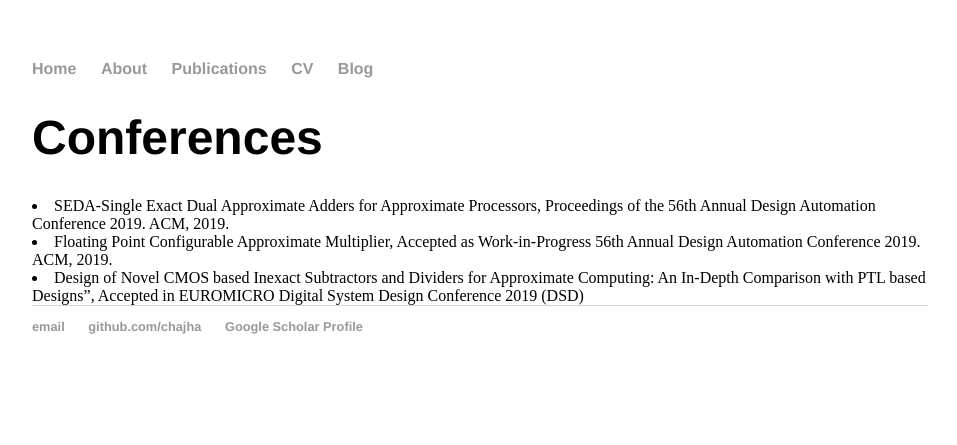
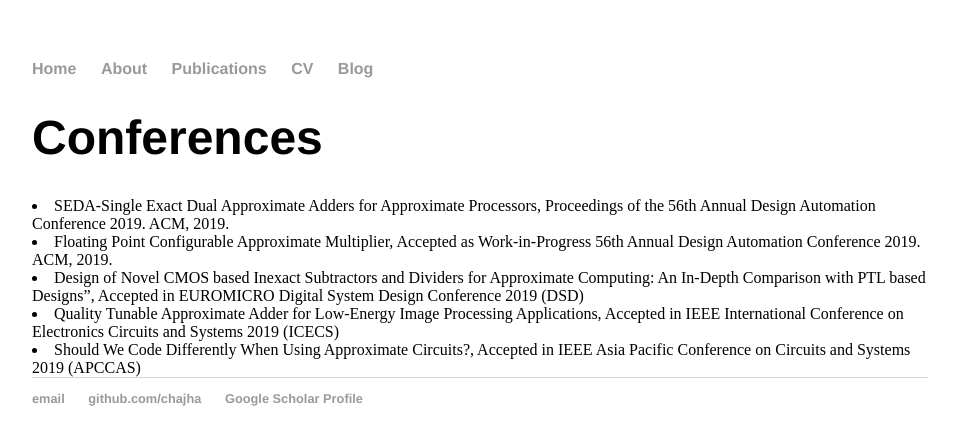
Before and after one commit to chajha/chajha.github.io, a Jekyll site: the page built from pages/publications.html, in a window 1280 px wide. Shown: the top 445 px of the page, without its empty margins (160-1117 px from the left). Built offline with Jekyll 4.4.1, drawn with Linux system fonts in a browser that asks for light colours.

Commit message:
Update publications.html

```diff
--- a/pages/publications.html
+++ b/pages/publications.html
@@ -9,4 +9,6 @@ title: Publications
   <li> SEDA-Single Exact Dual Approximate Adders for Approximate Processors, Proceedings of the 56th Annual Design Automation Conference 2019. ACM, 2019. </li>
   <li> Floating Point Configurable Approximate Multiplier, Accepted as Work-in-Progress 56th Annual Design Automation Conference 2019. ACM, 2019. </li>
   <li> Design of Novel CMOS based Inexact Subtractors and Dividers for Approximate Computing: An In-Depth Comparison with PTL based Designs”, Accepted in EUROMICRO Digital System Design Conference 2019 (DSD) </li>
+  <li> Quality Tunable Approximate Adder for Low-Energy Image Processing Applications, Accepted in IEEE International Conference on Electronics Circuits and Systems 2019 (ICECS) </li>
+  <li> Should We Code Differently When Using Approximate Circuits?, Accepted in IEEE Asia Pacific Conference on Circuits and Systems 2019 (APCCAS)
 </list>
```
